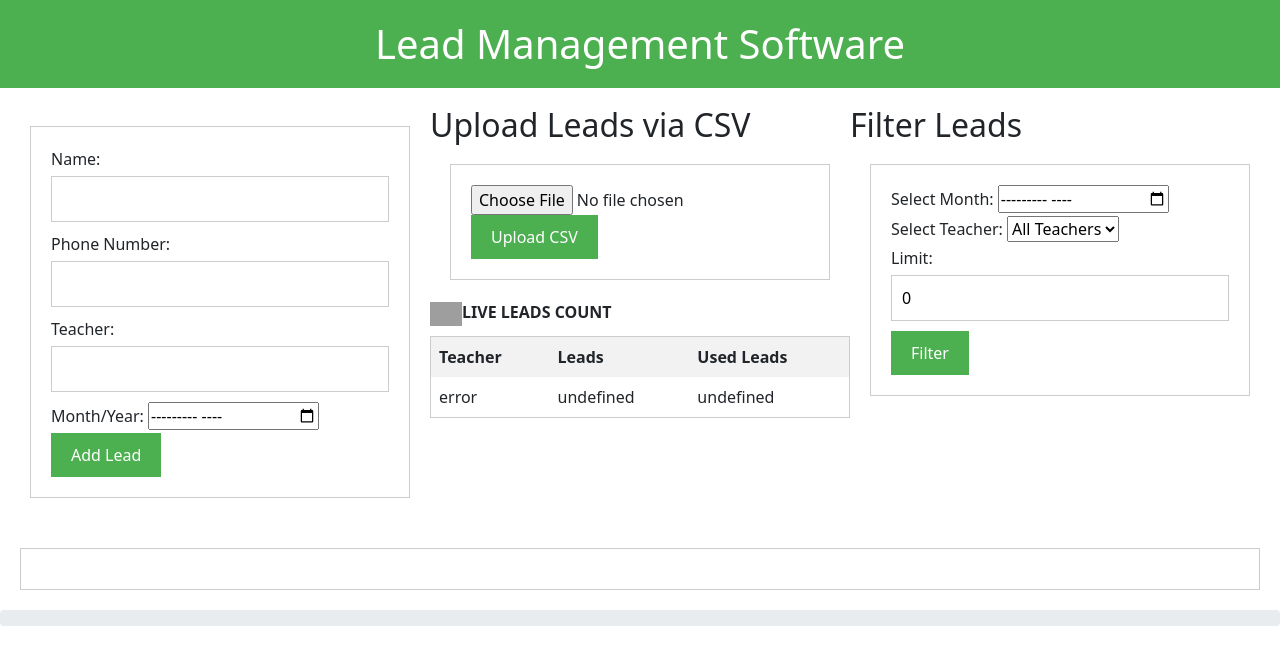
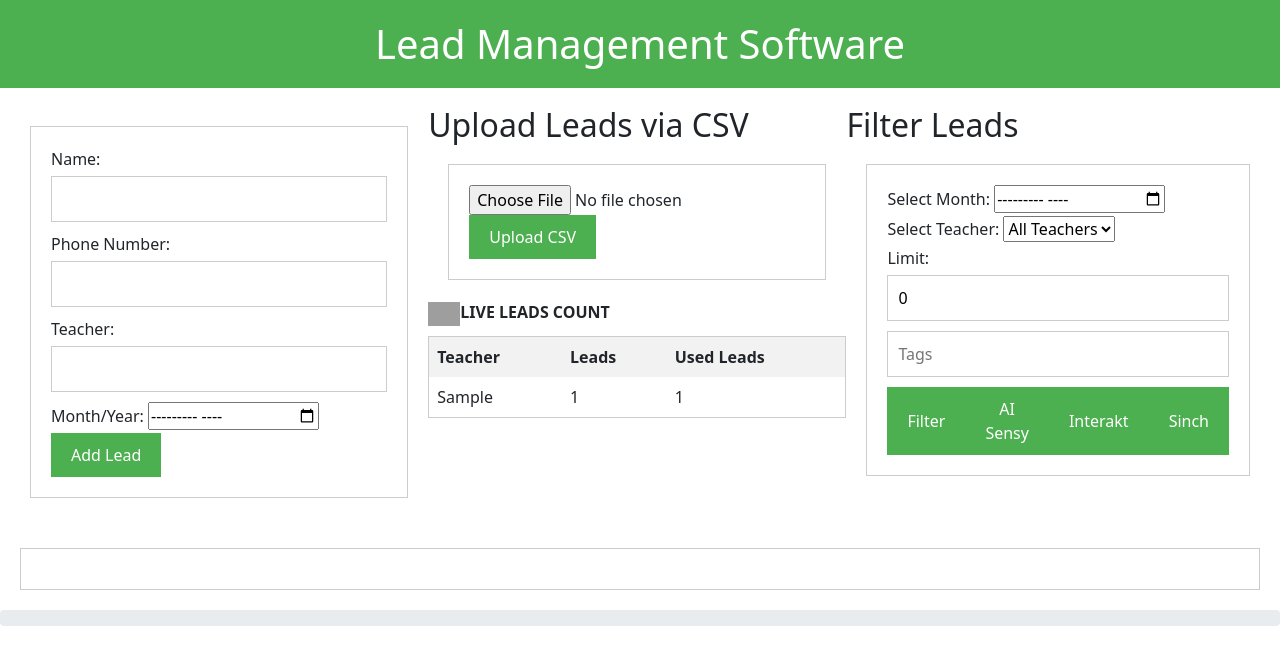
Before and after one commit to Phoenix1454/backend, a Flask app: page / in a window 1280 px wide. Shown: the top 665 px of the page. Run offline with Flask 3, Linux system fonts and the light colour scheme; tables that the repository leaves empty or names only in its code hold one stand-in row (values such as "Sample post"); some libraries are stand-ins or nearby versions; grey boxes are pictures that could not be loaded.

Commit message:
aisensy button added

```diff
--- a/app.py
+++ b/app.py
@@ -19,7 +19,7 @@ months={1:'January',2:'Feburary',3:'March',4:'April',5:'May',6:'June',7:'July',8
 # Function to initialize the database connection
 totalData=0
 count=0
-
+AiSensiData=''
 def init_db():
     return mysql.connector.connect(**db_config)
 
@@ -159,6 +159,7 @@ def get_leads():
 
 @app.route('/api/filter_and_download_leads', methods=['GET'])
 def filter_and_download_leads():
+    global AiSensiData
     try:
         month = request.args.get('month')
         year = request.args.get('year')
@@ -190,12 +191,15 @@ def filter_and_download_leads():
 
         # Create a CSV string from the leads data
         csv_data = "Name,Phone Number,Month,Year,Teacher\n"
+        AiSensiData=["Name,Phone Number,Tags"]
         for lead in leads:
             csv_data += f"{lead[1]},{lead[2]},{lead[3]},{lead[4]},{lead[5]}\n"
-
+            AiSensiData.append(f"{lead[1]},{lead[2]}")
         # Set the appropriate headers for the CSV file download
+        print("Ai Sensi Data and csvData",AiSensiData,csv_data)
         response = Response(csv_data, content_type='text/csv')
         response.headers['Content-Disposition'] = 'attachment; filename=filtered_leads.csv'
+
 
         # Delete only the leads that are being downloaded from the leads table
         if limit != "0":
@@ -212,6 +216,22 @@ def filter_and_download_leads():
 
     except Exception as e:
         return jsonify({'error': str(e)})
+
+@app.route('/api/get_AiSensiFormat',methods=['GET'])
+def get_AiSensi():
+    global AiSensiData
+    # fetch the tags from the req.params
+    tags = request.args.get('tags')
+    i=0
+    correct_format="Name,Phone Number,Tags\n"
+    while(i<len(AiSensiData)):
+        if i:
+            correct_format+=f"{AiSensiData[i]},{tags}\n"
+        i+=1;
+    print('Correct Data',correct_format)
+    response = Response(correct_format, content_type='text/csv')
+    response.headers['Content-Disposition'] = 'attachment; filename=Ai_Sensi_leads.csv'
+    return response
 
 @app.route('/api/get_teachers', methods=['GET'])
 def get_teachers():
--- a/templates/index.html
+++ b/templates/index.html
@@ -45,7 +45,7 @@
             border: 1px solid #ccc;
         }
 
-        button[type="submit"] {
+        button {
             background-color: #4CAF50;
             color: #fff;
             padding: 10px 20px;
@@ -56,6 +56,8 @@
         button[type="submit"]:hover {
             background-color: #45a049;
         }
+
+
 
         /* Leads container styles */
         #leadsContainer {
@@ -118,6 +120,10 @@
         #livegif {
             width: 32px;
         }
+        #btns{
+            display: flex;
+            justify-content: space-between;
+        }
     </style>
     <link href="https://cdn.jsdelivr.net/npm/bootstrap@5.0.2/dist/css/bootstrap.min.css" rel="stylesheet"
         integrity="sha384-EVSTQN3/azprG1Anm3QDgpJLIm9Nao0Yz1ztcQTwFspd3yD65VohhpuuCOmLASjC" crossorigin="anonymous">
@@ -168,13 +174,18 @@
         <div>
             <h2>Filter Leads</h2>
             <form id="filterForm">
-                <label for="filterMonth">Select Month:</label>
-                <input type="month" id="filterMonth"><br>
-                <label for="filterTeacher">Select Teacher:</label>
-                <select id="filterTeacher"></select><br>
-                <label for="limit">Limit:</label>
-                <input type="text" id="limit" value="0">
+                <label for="filterMonth" required>Select Month:</label>
+                <input type="month" id="filterMonth" required><br>
+                <label for="filterTeacher" required>Select Teacher:</label>
+                <select id="filterTeacher" required></select><br>
+                <label for="limit" required>Limit:</label>
+                <input type="text" id="limit" value="0" required>
+                <input type="text" name="" id="tags" placeholder="Tags">
+                <div id="btns">
                 <button type="submit">Filter</button>
+                <button onclick="checkIfValid()">AI Sensy</button>
+                <button onclick="checkIfValid()">Interakt</button><button>Sinch</button>
+            </div>
             </form>
         </div>
     </div>
@@ -193,6 +204,35 @@
         let progressBar = document.getElementById("progressBar")
         console.log(progressBar)
         let progressP = document.getElementById("progress")
+
+        let tags=document.getElementById('tags')
+
+        //check if tags has some value
+        function checkIfValid(){
+            if (tags.value!='') {
+                fetch(`/api/get_AiSensiFormat?tags=${tags.value}`)
+                .then(response => {
+                    if (!response.ok) {
+                        throw new Error('Network response was not ok');
+                    }
+                    return response.blob();
+                })
+                .then(blob => {
+                    // Create a temporary anchor element to trigger the download
+                    const url = window.URL.createObjectURL(blob);
+                    const a = document.createElement('a');
+                    a.href = url;
+                    a.download = 'AiSensiLeads.csv';
+                    document.body.appendChild(a);
+                    a.click();
+                    a.remove(); // Clean up after the download is initiated
+                })
+                .catch(error => console.error('Error:', error))
+                return
+            }
+            alert('PUt some tags in it before. Bitch !')
+
+        }
 
         // Function to handle form submission and add a new lead
         function handleFormSubmit(event) {
```
